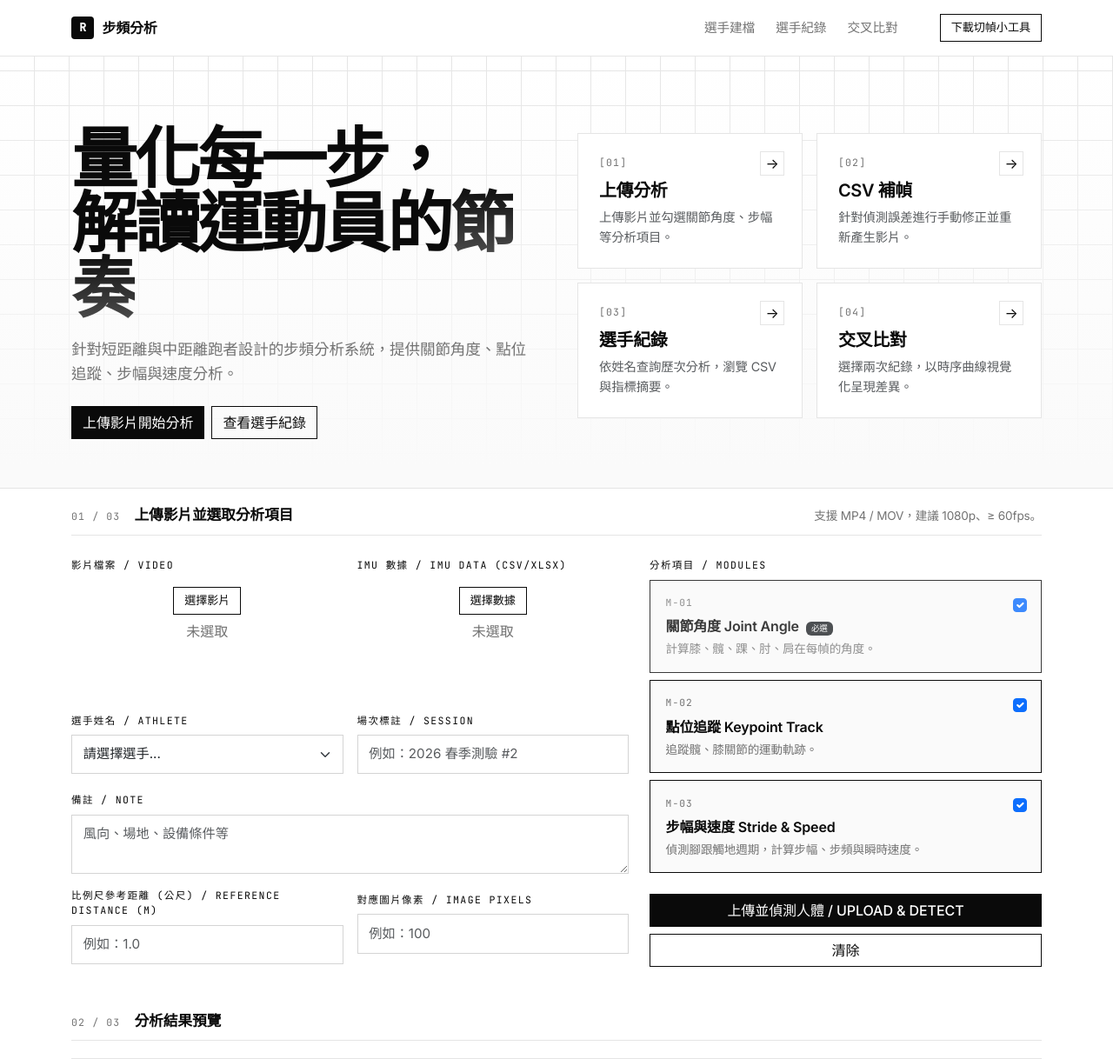
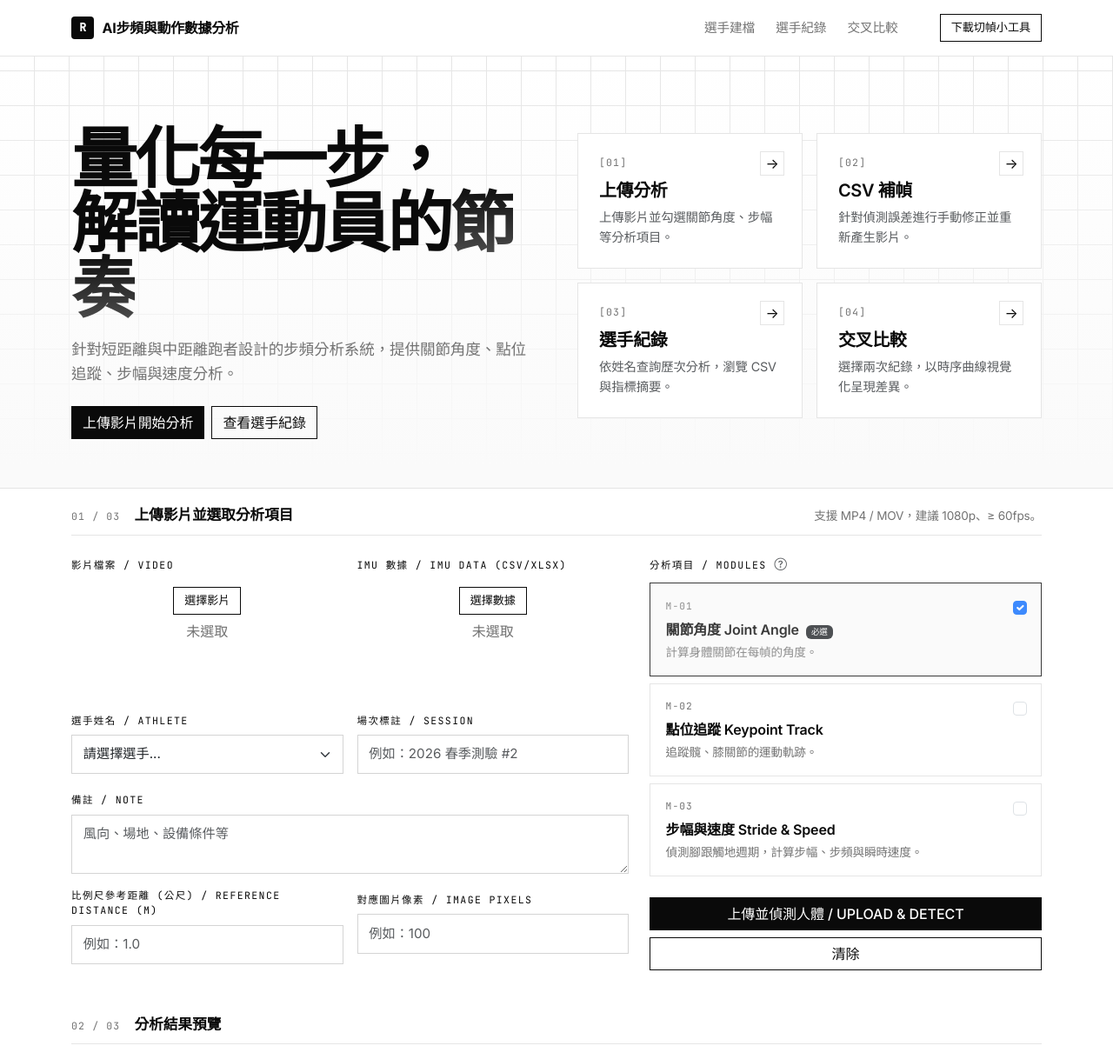
Before and after one commit to YuTzu2003/pose_estimation, a Flask app: page / in a window 1280 px wide. Shown: the top 1218 px of the page at 87% size. Run offline with Flask 3, Linux system fonts and the light colour scheme; data that the repository does not hold is empty.

Commit message:
update ui

```diff
--- a/static/index.js
+++ b/static/index.js
@@ -1,4 +1,10 @@
 document.addEventListener('DOMContentLoaded', () => {
+  // Initialize Bootstrap Popovers
+  const popoverTriggerList = [].slice.call(document.querySelectorAll('[data-bs-toggle="popover"]'))
+  popoverTriggerList.map(function (popoverTriggerEl) {
+    return new bootstrap.Popover(popoverTriggerEl)
+  })
+
   const fileInput = document.getElementById('fileInput');
   const fileNameDisplay = document.getElementById('fileName');
   const fileDrop = document.getElementById('fileDrop');
--- a/templates/base.html
+++ b/templates/base.html
@@ -3,7 +3,7 @@
 <head>
   <meta charset="utf-8" />
   <meta name="viewport" content="width=device-width,initial-scale=1" />
-  <title>{% block title %}步頻分析{% endblock %}</title>
+  <title>{% block title %}AI步頻與動作數據分析{% endblock %}</title>
   <link rel="preconnect" href="https://fonts.googleapis.com" />
   <link rel="preconnect" href="https://fonts.gstatic.com" crossorigin />
   <link href="https://fonts.googleapis.com/css2?family=Inter:wght@400;500;600;700&family=JetBrains+Mono:wght@400;500&family=Space+Grotesk:wght@500;600;700&display=swap" rel="stylesheet" />
@@ -17,18 +17,16 @@
   <nav class="app-nav">
     <div class="container-xl">
       <a class="brand" href="{{ url_for('index') }}">
-        <span class="brand-mark">R</span>步頻分析
+        <span class="brand-mark">R</span>AI步頻與動作數據分析
       </a>
       <div class="app-nav-links">
         {# "首頁" link removed per user request, using the brand icon instead #}
         <a href="{{ url_for('player_page') }}" class="{% if request.endpoint == 'player_page' %}active{% endif %}">選手建檔</a>
         <a href="{{ url_for('records') }}" class="{% if request.endpoint == 'records' %}active{% endif %}">選手紀錄</a>
-        <a href="{{ url_for('compare') }}" class="{% if request.endpoint == 'compare' %}active{% endif %}">交叉比對</a>
+        <a href="{{ url_for('compare') }}" class="{% if request.endpoint == 'compare' %}active{% endif %}">交叉比較</a>
       </div>
       <div class="app-nav-cta d-flex gap-2">
-        <a href="{{ url_for('download_tool') }}" class="btn btn-outline-dark btn-sm">
-          下載切幀小工具
-        </a>
+        <a href="{{ url_for('download_tool') }}" class="btn btn-outline-dark btn-sm">下載切幀小工具</a>
       </div>
     </div>
   </nav>
--- a/templates/index.html
+++ b/templates/index.html
@@ -1,6 +1,6 @@
 {% extends "base.html" %}
 
-{% block title %}步頻分析{% endblock %}
+{% block title %}AI步頻與動作數據分析{% endblock %}
 
 {% block content %}
   <!-- ===== HERO ===== -->
@@ -46,7 +46,7 @@
               <a class="tile d-block text-decoration-none text-reset" href="{{ url_for('compare') }}">
                 <span class="arrow">→</span>
                 <div class="tile-num">[04]</div>
-                <h4 class="fs-5">交叉比對</h4>
+                <h4 class="fs-5">交叉比較</h4>
                 <p class="small text-muted">選擇兩次紀錄，以時序曲線視覺化呈現差異。</p>
               </a>
             </div>
@@ -124,27 +124,38 @@
         </div>
 
         <div class="col-lg-5">
-          <label class="form-label">分析項目 / MODULES</label>
+          <label class="form-label d-flex align-items-center">
+            分析項目 / MODULES
+            <button type="button" class="btn btn-link p-0 ms-2 text-muted"
+                    data-bs-toggle="popover"
+                    data-bs-placement="top"
+                    data-bs-trigger="focus"
+                    title="分析操作步驟"
+                    data-bs-html="true"
+                    data-bs-content="<div class='small'><div class='mb-1'>1. 上傳並點擊偵測</div><div class='mb-1'>2. 查看偵測區間</div><div class='mb-1'>3. 勾選分析模組</div><div>4. 點擊確認執行</div></div>">
+              <i class="bi bi-question-circle" style="font-size: 0.9rem;"></i>
+            </button>
+          </label>
           <div class="row g-2">
             <div class="col-12">
               <label class="check-card is-checked" style="cursor: default; opacity: 0.8;">
                 <input type="checkbox" class="form-check-input" name="m" value="angle" checked onclick="return false;" />
                 <div class="ck-num">M-01</div>
                 <div class="ck-title">關節角度 Joint Angle <span class="badge bg-dark ms-1" style="font-size: 0.6rem; font-weight: normal;">必選</span></div>
-                <div class="ck-desc">計算膝、髖、踝、肘、肩在每幀的角度。</div>
+                <div class="ck-desc">計算身體關節在每幀的角度。</div>
               </label>
             </div>
             <div class="col-12">
-              <label class="check-card is-checked">
-                <input type="checkbox" class="form-check-input" name="m" value="track" checked />
+              <label class="check-card">
+                <input type="checkbox" class="form-check-input" name="m" value="track" />
                 <div class="ck-num">M-02</div>
                 <div class="ck-title">點位追蹤 Keypoint Track</div>
                 <div class="ck-desc">追蹤髖、膝關節的運動軌跡。</div>
               </label>
             </div>
             <div class="col-12">
-              <label class="check-card is-checked">
-                <input type="checkbox" class="form-check-input" name="m" value="gait" checked />
+              <label class="check-card">
+                <input type="checkbox" class="form-check-input" name="m" value="gait" />
                 <div class="ck-num">M-03</div>
                 <div class="ck-title">步幅與速度 Stride &amp; Speed</div>
                 <div class="ck-desc">偵測腳跟觸地週期，計算步幅、步頻與瞬時速度。</div>
@@ -157,7 +168,7 @@
             <div class="alert alert-light border d-flex flex-column gap-2" style="background: #fdfdfd;">
               <div class="d-flex align-items-center gap-2 mb-1">
                 <span class="badge bg-success dot-pulse"></span>
-                <span class="small fw-bold">人體偵測完成 / DETECTION COMPLETE</span>
+                <span class="small fw-bold">偵測完成出現人的區間 / DETECTION COMPLETE</span>
               </div>
               <div id="intervalList" class="mono small text-muted">
                 <!-- Intervals will be injected here -->
@@ -167,8 +178,8 @@
           </div>
 
           <div class="d-grid gap-2 mt-4" id="uploadBtnContainer">
-            <button type="submit" class="btn btn-dark" id="startBtn">上傳並偵測人體 / UPLOAD & DETECT</button>
-            <button type="reset" class="btn btn-outline-dark">清除</button>
+          <button type="submit" class="btn btn-dark" id="startBtn">上傳並偵測人體 / UPLOAD & DETECT</button>
+          <button type="button" class="btn btn-outline-dark" onclick="window.location.reload()">清除</button>
           </div>
 
           <!-- Progress Bar Section -->
--- a/templates/player.html
+++ b/templates/player.html
@@ -1,5 +1,5 @@
 {% extends "base.html" %}
-{% block title %}選手建檔 · Stride{% endblock %}
+{% block title %}選手建檔 · AI步頻與動作數據分析{% endblock %}
 {% block extra_head %}
 
 <style>
--- a/templates/records.html
+++ b/templates/records.html
@@ -1,6 +1,6 @@
 {% extends "base.html" %}
 
-{% block title %}選手紀錄{% endblock %}
+{% block title %}選手紀錄 · AI步頻與動作數據分析{% endblock %}
 
 {% block extra_head %}
   <script src="https://cdn.jsdelivr.net/npm/chart.js"></script>
```
Also changed, not shown: templates/compare.html (+6 -7 lines).
